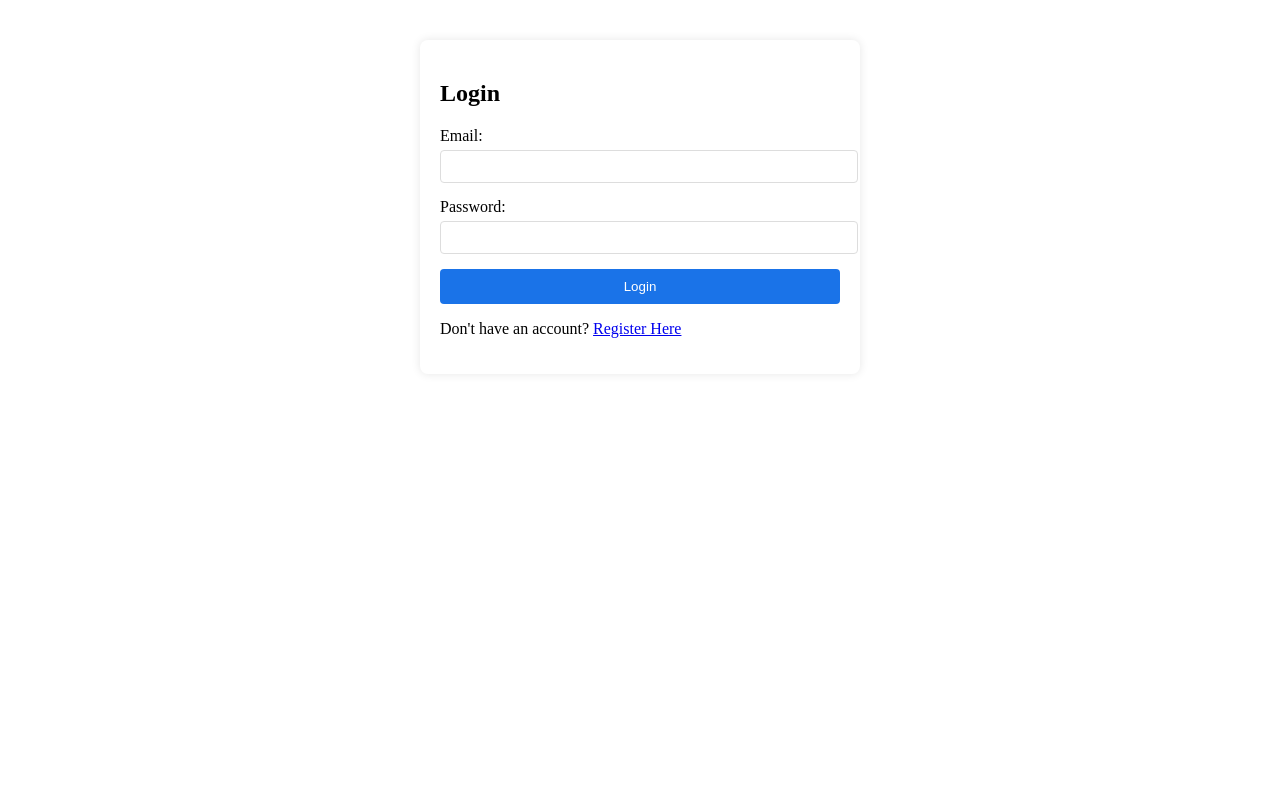
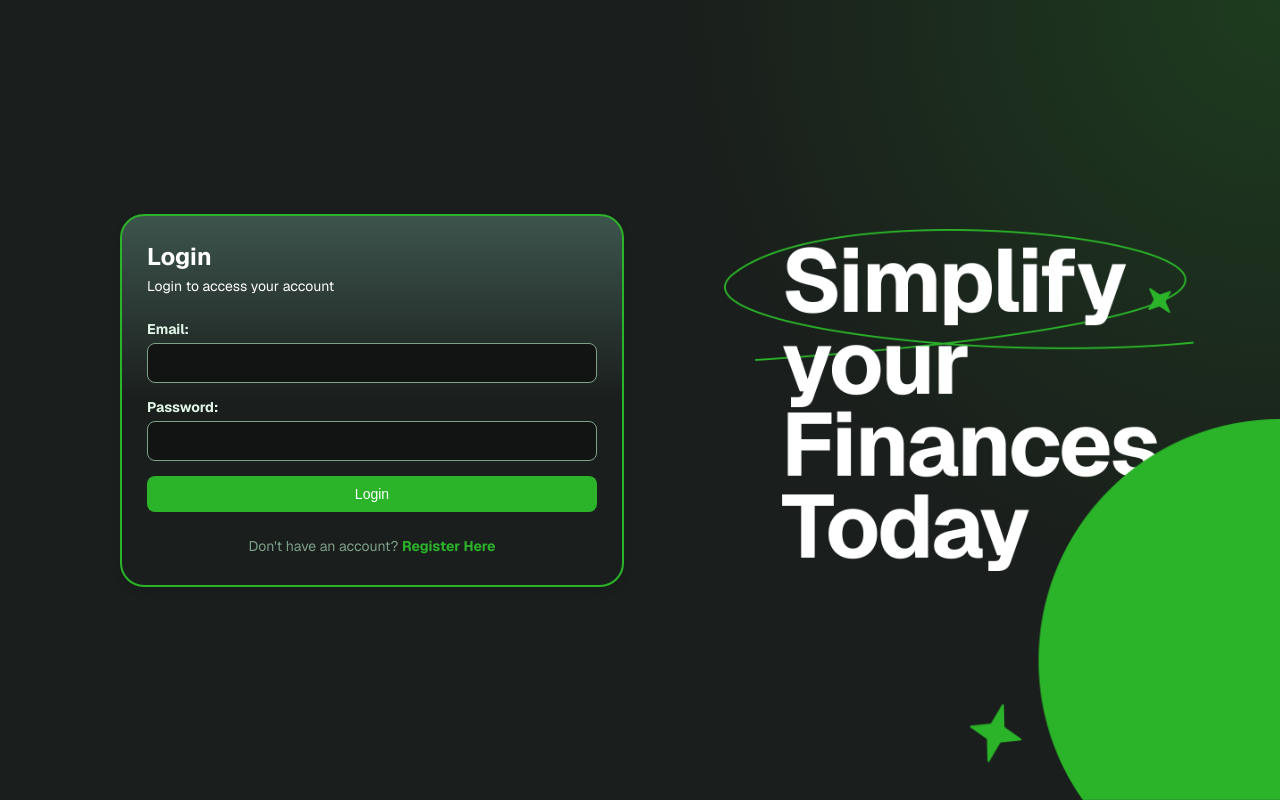
Before and after one commit to Mekuuuuu/cmsc126-long-exam-2, a Django app: page /login/ in a window 1280 px wide. Run offline with Django 5.2, Linux system fonts and the light colour scheme.

Commit message:
Add login.css

```diff
--- a/budget_tracker/accounts/templates/accounts/login.html
+++ b/budget_tracker/accounts/templates/accounts/login.html
@@ -1,56 +1,20 @@
 {% load static %}
 <!DOCTYPE html>
 <html lang="en">
+
 <head>
     <meta charset="UTF-8">
     <meta name="viewport" content="width=device-width, initial-scale=1.0">
+    <link rel="stylesheet" href="{% static 'css/login.css' %}">
+    <link rel="stylesheet" href="https://fonts.googleapis.com/css2?family=Geist:wght@400;700&display=swap">
     <title>Login</title>
-    <style>
-        .error-message {
-            color: white;
-            background-color: #d93025;
-            padding: 8px 12px;
-            border-radius: 4px;
-            margin: 4px 0;
-            font-size: 14px;
-        }
-        .form-group {
-            margin-bottom: 15px;
-        }
-        .form-group label {
-            display: block;
-            margin-bottom: 5px;
-        }
-        .form-group input {
-            width: 100%;
-            padding: 8px;
-            border: 1px solid #ddd;
-            border-radius: 4px;
-        }
-        .container {
-            max-width: 400px;
-            margin: 40px auto;
-            padding: 20px;
-            box-shadow: 0 0 10px rgba(0,0,0,0.1);
-            border-radius: 8px;
-        }
-        button {
-            background-color: #1a73e8;
-            color: white;
-            padding: 10px 20px;
-            border: none;
-            border-radius: 4px;
-            cursor: pointer;
-            width: 100%;
-        }
-        button:hover {
-            background-color: #1557b0;
-        }
-    </style>
+
 </head>
+
 <body>
     <div class="container">
         <h2>Login</h2>
+        <h3>Login to access your account</h3>
         <form method="POST" action="{% url 'login' %}">
             {% csrf_token %}
             {% for field in form %}
@@ -73,5 +37,13 @@
         </form>
         <p>Don't have an account? <a href="{% url 'register' %}">Register Here</a></p>
     </div>
+
+    <div class="wrapper">
+        <img src="{% static 'images/simplifyFinances.png' %}" alt="Login Image" class="side-image">
+    </div>
+
+    <img src="{% static 'images/circleStar.png' %}" alt="Corner Image" class="corner-image">
+
 </body>
+
 </html>
--- /dev/null
+++ b/budget_tracker/static/css/login.css
@@ -0,0 +1,142 @@
+body {
+    background-color: #1A1E1C;
+    /* Light background for contrast */
+    font-family: 'Geist', sans-serif;
+    margin: 0;
+    padding: 0;
+
+    display: flex;
+    align-items: center;
+    /* center vertically */
+    justify-content: flex-start;
+    /* stay on the left */
+    height: 100vh;
+    background: radial-gradient(circle at top right, rgba(43, 179, 42, 0.2) 0%, transparent 40%), #1A1E1C;
+    background-repeat: no-repeat;
+    background-size: cover;
+}
+
+.wrapper {
+    display: flex;
+    align-items: center;
+    /* center both container and image vertically */
+    justify-content: flex-start;
+    width: 100%;
+    max-width: 1200px;
+    /* control the total width */
+}
+
+.corner-image {
+    position: fixed;
+    bottom: 0px;
+    right: 0px;
+    width: 25%;
+    /* Makes the image 25% of the viewport width */
+    height: auto;
+    /* Maintains the aspect ratio */
+    z-index: 999;
+}
+
+.container {
+    width: 100%;
+    max-width: 450px;
+    margin-left: 120px;
+    padding: 25px;
+    border: 2px solid #2BB32A;
+    border-radius: 24px;
+    background: linear-gradient(#3D544D, #1A1E1C, #1A1E1C);
+    box-shadow: 0 4px 8px rgba(0, 0, 0, 0.1);
+}
+
+.side-image {
+    width: 500px;
+    /* or whatever size you want */
+    height: auto;
+    margin-left: 100px;
+    /* space between form and image */
+}
+
+h2 {
+    text-align: left;
+    color: #FFFFFF;
+    margin-top: 0px;
+    margin-bottom: 5px;
+}
+
+h3 {
+    font-weight: normal;
+    text-align: left;
+    font-size: 14px;
+    color: #FFFFFF;
+    margin-top: 5px;
+    margin-bottom: 25px;
+}
+
+.form-group {
+    margin-bottom: 15px;
+}
+
+.form-group label {
+    display: block;
+    margin-bottom: 5px;
+    font-weight: bold;
+    font-size: 14px;
+    color: #E0F6E7;
+}
+
+.form-group input {
+    width: 100%;
+    padding: 8px;
+    border: 1px solid #7EA18A;
+    border-radius: 8px;
+    box-sizing: border-box;
+    background-color: #121413;
+    color: #ADB2B1;
+    height: 40px;
+}
+
+.error-message {
+    color: rgb(255, 255, 255);
+    background-color: #b90c00;
+    padding: 8px 12px;
+    border-radius: 8px;
+    margin: 4px 0;
+    font-size: 12px;
+    width: 100%;
+    /* Add this line */
+    box-sizing: border-box;
+    /* Ensures it respects the padding and width */
+}
+
+button {
+    background-color: #2BB32A;
+    color: white;
+    padding: 10px 20px;
+    border: none;
+    border-radius: 8px;
+    cursor: pointer;
+    width: 100%;
+    font-size: 14px;
+}
+
+button:hover {
+    background-color: #248824;
+}
+
+p {
+    color: #7EA18A;
+    text-align: center;
+    margin-top: 25px;
+    margin-bottom: 5px;
+    font-size: 14px;
+}
+
+a {
+    font-weight: bold;
+    color: #2BB32A;
+    text-decoration: none;
+}
+
+a:hover {
+    text-decoration: underline;
+}
```
Also changed, not shown: budget_tracker/static/images/circleStar.png (added), budget_tracker/static/images/simplifyFinances.png (added). Lines whose indentation alone changed are shown as unchanged.
